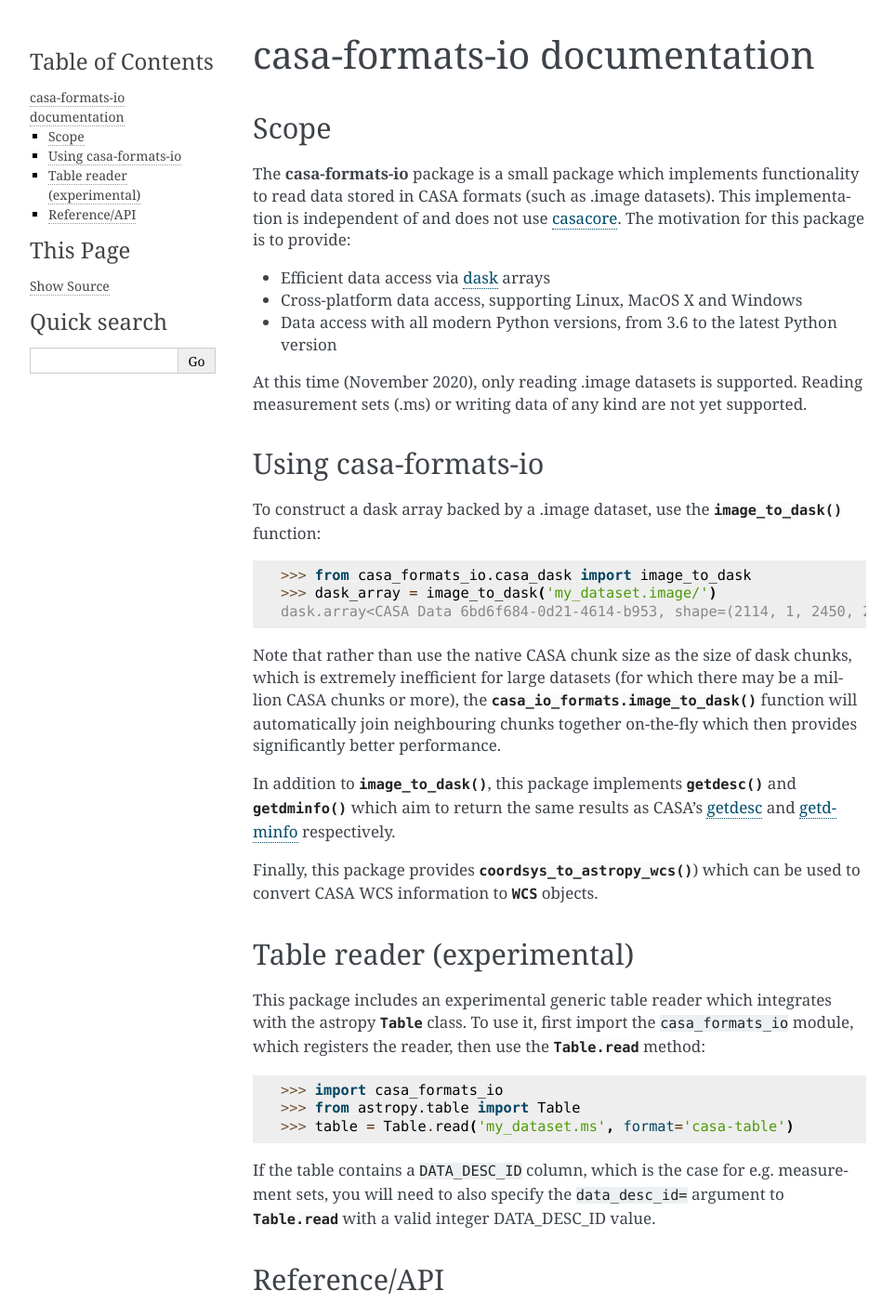
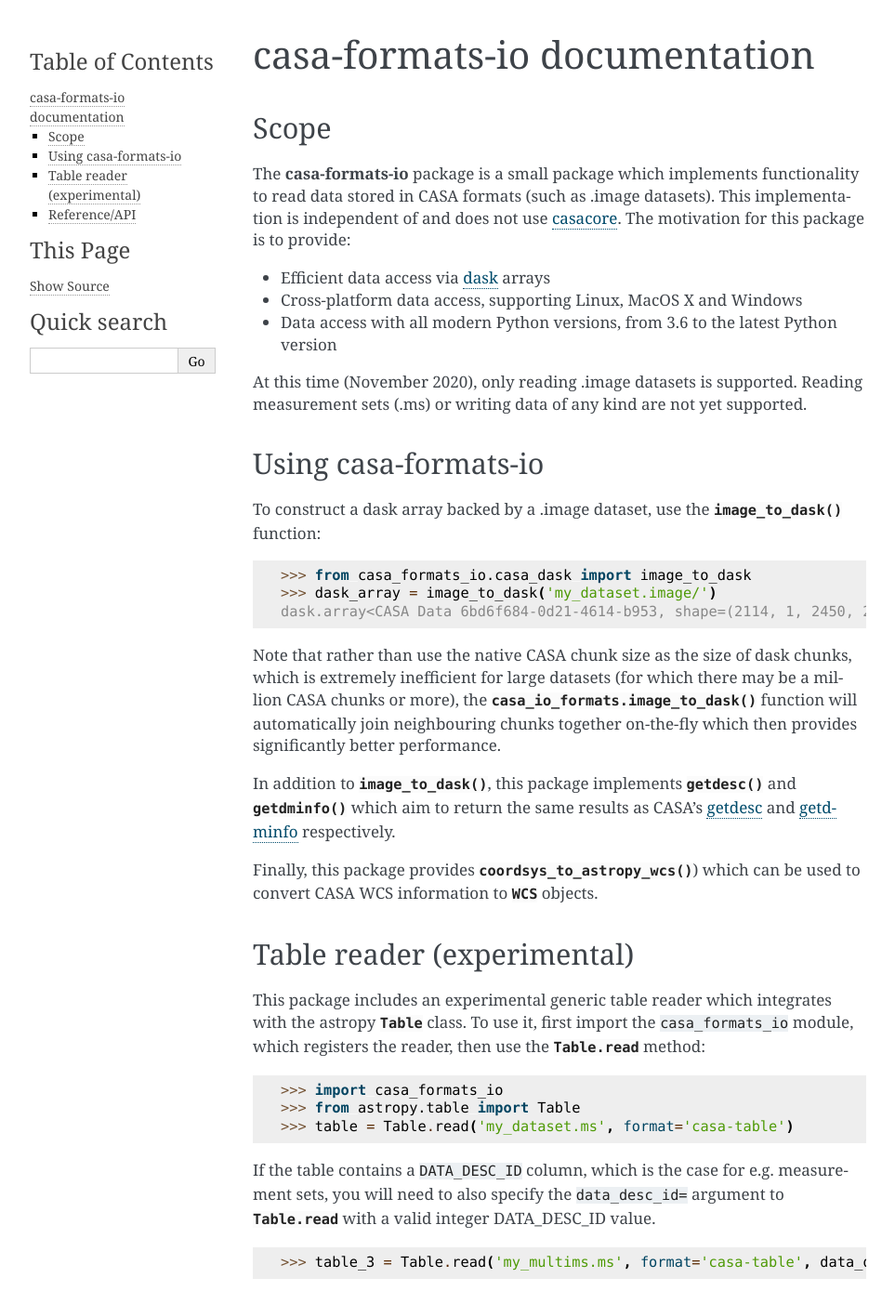
Before and after one commit to radio-astro-tools/casa-formats-io, a Sphinx documentation site: the page built from docs/index.rst, in a window 1280 px wide, cut to the strip 0-1403 px from the top of the page. Shown: the whole strip at 93% size, without its empty margins (148-1111 px from the left). Built offline with Sphinx 7.4.7, drawn with Linux system fonts in a browser that asks for light colours.

Commit message:
Added an example
Co-authored-by: Adam Ginsburg <keflavich@gmail.com>

```diff
--- a/docs/index.rst
+++ b/docs/index.rst
@@ -61,6 +61,8 @@ measurement sets, you will need to also specify the ``data_desc_id=`` argument
 to :meth:`Table.read <astropy.table.Table.read>` with a valid integer
 DATA_DESC_ID value.
 
+    >>> table_3 = Table.read('my_multims.ms', format='casa-table', data_desc_id=3)
+
 Reference/API
 -------------
 
```
